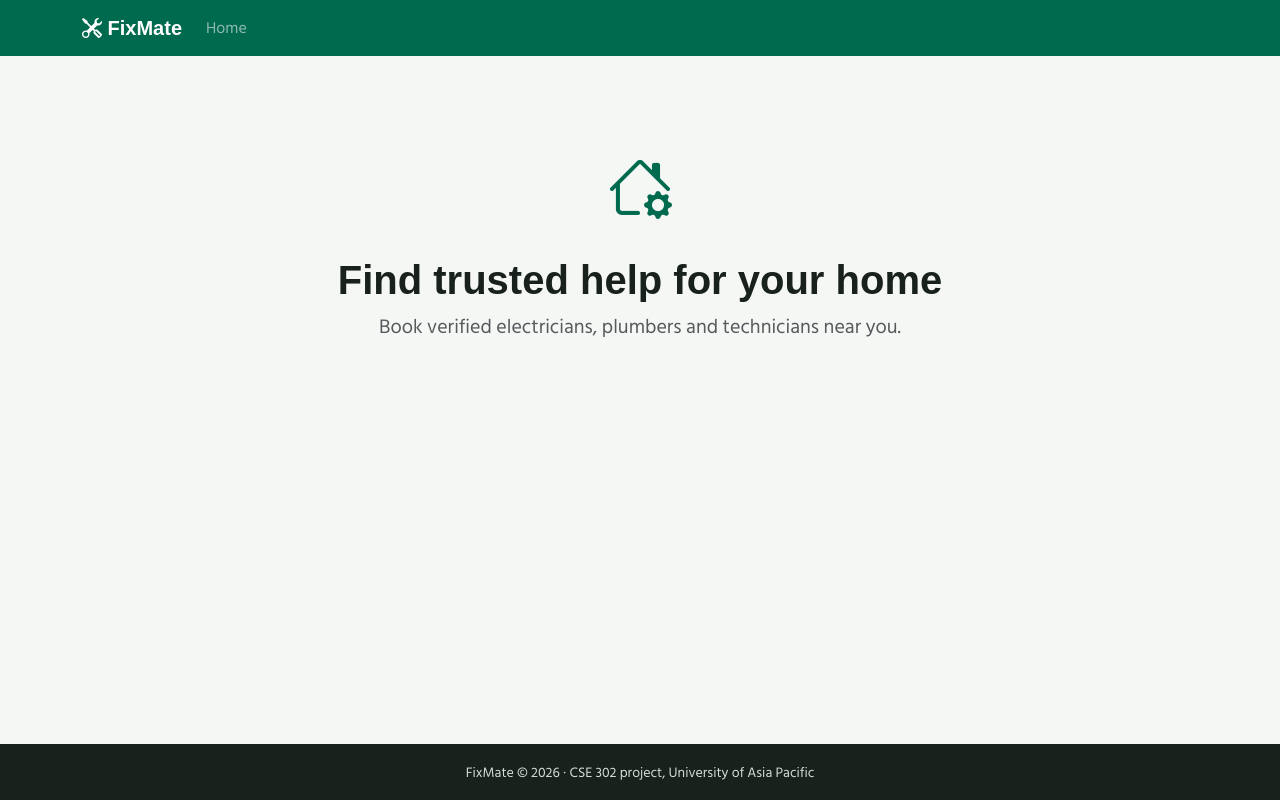
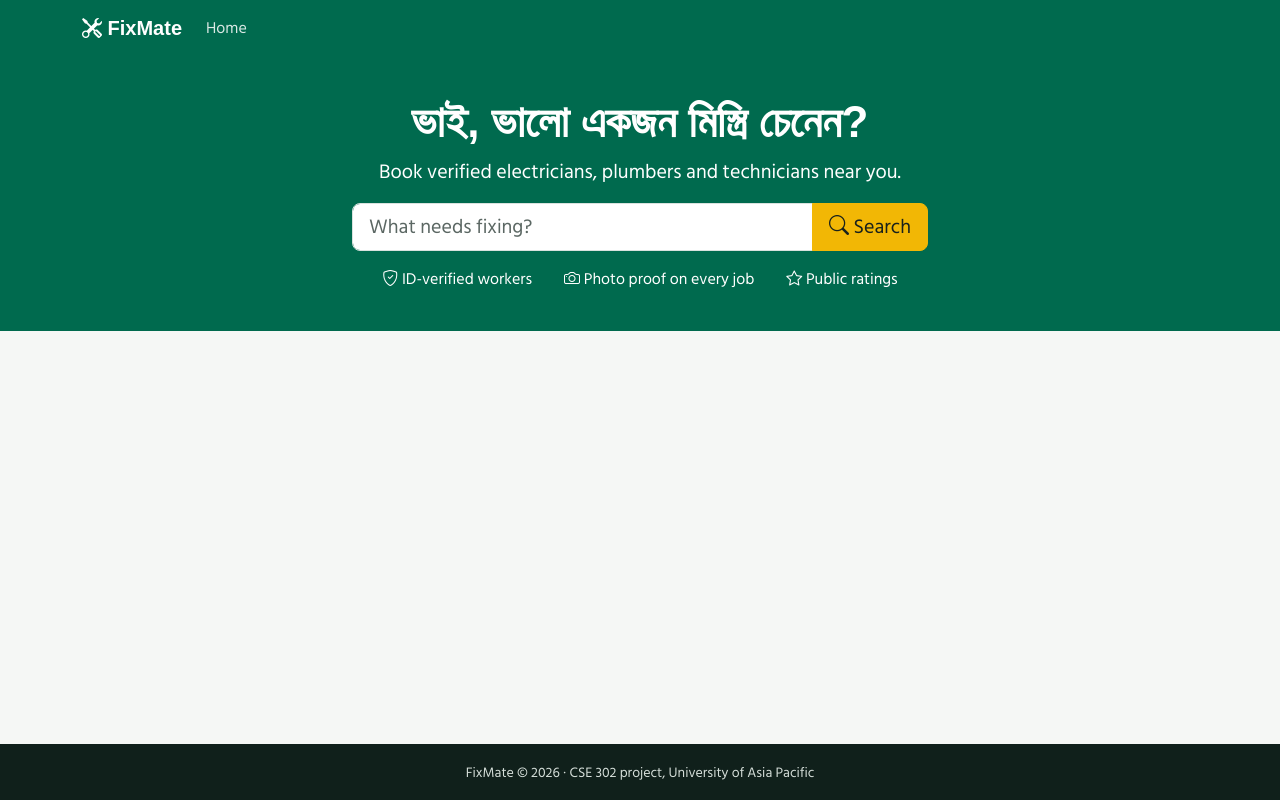
Before and after one commit to mahidhasan01/FixMate, a Django app: page / in a window 1280 px wide. Run offline with Django 5.2, Linux system fonts and the light colour scheme; some libraries are stand-ins or nearby versions; some web fonts are replaced.

Commit message:
add green hero with search bar and status badge styles

```diff
--- a/FixMate/urls.py
+++ b/FixMate/urls.py
@@ -14,6 +14,5 @@ urlpatterns = [
     path('payments/', include('payment_app.urls')),
 ]
 
-# Let the dev server show uploaded photos. PythonAnywhere serves them itself.
 if settings.DEBUG:
     urlpatterns += static(settings.MEDIA_URL, document_root=settings.MEDIA_ROOT)
--- a/accounts_app/admin.py
+++ b/accounts_app/admin.py
@@ -4,7 +4,6 @@ from django.contrib.auth.admin import UserAdmin
 from .models import User
 
 
-# Django's UserAdmin hashes passwords; we only add our two extra fields
 class CustomUserAdmin(UserAdmin):
     fieldsets = UserAdmin.fieldsets + (('FixMate', {'fields': ('phone', 'role')}),)
     add_fieldsets = UserAdmin.add_fieldsets + (('FixMate', {'fields': ('phone', 'role')}),)
--- a/static/css/style.css
+++ b/static/css/style.css
@@ -1,37 +1,41 @@
-/* FixMate colours */
 :root {
     --fm-green: #006a4e;
-    --fm-green-dark: #00523c;
+    --fm-green-dark: #004d38;
+    --fm-green-tint: #e6f2ee;
     --fm-yellow: #f2b705;
+    --fm-yellow-hover: #d9a404;
     --fm-ink: #18211c;
+    --fm-muted: #5b6763;
     --fm-paper: #f5f7f5;
+    --fm-border: #d9e2de;
+    --fm-footer: #10201b;
+    --fm-footer-text: #d5ded9;
     --fm-blue: #2c6db5;
     --fm-red: #c0392b;
 
-    /* Bootstrap reads these, so badges, text and background classes use our colours */
     --bs-primary: var(--fm-green);
     --bs-primary-rgb: 0, 106, 78;
-    --bs-success: var(--fm-green);
-    --bs-success-rgb: 0, 106, 78;
-    --bs-warning: var(--fm-yellow);
-    --bs-warning-rgb: 242, 183, 5;
-    --bs-info: var(--fm-blue);
-    --bs-info-rgb: 44, 109, 181;
     --bs-danger: var(--fm-red);
     --bs-danger-rgb: 192, 57, 43;
 
     --bs-body-color: var(--fm-ink);
-    --bs-body-bg: var(--fm-paper);
     --bs-body-font-family: 'Hind Siliguri', sans-serif;
+    --bs-secondary-color: var(--fm-muted);
+    --bs-border-color: var(--fm-border);
     --bs-link-color: var(--fm-blue);
     --bs-link-color-rgb: 44, 109, 181;
+    --bs-link-hover-color: #235791;
+    --bs-link-hover-color-rgb: 35, 87, 145;
+}
+
+body {
+    background-color: var(--fm-paper);
 }
 
 h1, h2, h3, h4, h5, h6, .navbar-brand {
     font-family: 'Anek Bangla', sans-serif;
 }
 
-/* Bootstrap buttons have their colours built in, so we set them here */
 .btn-primary {
     --bs-btn-bg: var(--fm-green);
     --bs-btn-border-color: var(--fm-green);
@@ -39,16 +43,29 @@ h1, h2, h3, h4, h5, h6, .navbar-brand {
     --bs-btn-hover-border-color: var(--fm-green-dark);
     --bs-btn-active-bg: var(--fm-green-dark);
     --bs-btn-active-border-color: var(--fm-green-dark);
+    --bs-btn-focus-shadow-rgb: 0, 106, 78;
 }
 
-/* Main call-to-action button: yellow with dark text */
+.btn-outline-primary {
+    --bs-btn-color: var(--fm-green-dark);
+    --bs-btn-border-color: var(--fm-green-dark);
+    --bs-btn-hover-color: #ffffff;
+    --bs-btn-hover-bg: var(--fm-green-dark);
+    --bs-btn-hover-border-color: var(--fm-green-dark);
+    --bs-btn-active-bg: var(--fm-green-dark);
+    --bs-btn-focus-shadow-rgb: 0, 77, 56;
+}
+
 .btn-warning {
     --bs-btn-color: var(--fm-ink);
     --bs-btn-bg: var(--fm-yellow);
     --bs-btn-border-color: var(--fm-yellow);
     --bs-btn-hover-color: var(--fm-ink);
-    --bs-btn-hover-bg: #d9a404;
-    --bs-btn-hover-border-color: #d9a404;
+    --bs-btn-hover-bg: var(--fm-yellow-hover);
+    --bs-btn-hover-border-color: var(--fm-yellow-hover);
+    --bs-btn-active-color: var(--fm-ink);
+    --bs-btn-active-bg: var(--fm-yellow-hover);
+    --bs-btn-focus-shadow-rgb: 217, 164, 4;
 }
 
 .form-control:focus,
@@ -57,20 +74,34 @@ h1, h2, h3, h4, h5, h6, .navbar-brand {
     box-shadow: 0 0 0 0.25rem rgba(0, 106, 78, 0.25);
 }
 
-.site-navbar {
+.badge-status-green  { color: #1e7b34; background-color: #e7f6ec; }
+.badge-status-orange { color: #b54708; background-color: #fef0c7; }
+.badge-status-blue   { color: #2c6db5; background-color: #e8f0fe; }
+.badge-status-red    { color: #c0392b; background-color: #fdecea; }
+.badge-status-grey   { color: #5b6763; background-color: #eef1ef; }
+
+.badge-verified {
+    color: #ffffff;
     background-color: var(--fm-green);
 }
 
-.hero {
-    padding: 4rem 1rem;
+.navbar.site-navbar {
+    background-color: var(--fm-green);
+    --bs-navbar-color: rgba(255, 255, 255, 0.85);
 }
 
-.hero-icon {
-    font-size: 4rem;
-    color: var(--fm-green);
+.hero {
+    background-color: var(--fm-green);
+    color: #ffffff;
+    padding: 2.5rem 0;
+}
+
+.hero-title {
+    font-size: clamp(1.75rem, 4vw, 2.75rem);
+    font-weight: 700;
 }
 
 .site-footer {
-    background-color: var(--fm-ink);
-    color: #d6ddd8;
+    background-color: var(--fm-footer);
+    color: var(--fm-footer-text);
 }
--- a/templates/base.html
+++ b/templates/base.html
@@ -12,10 +12,16 @@
     <link rel="preconnect" href="https://fonts.gstatic.com" crossorigin>
     <link rel="stylesheet" href="https://fonts.googleapis.com/css2?family=Anek+Bangla:wght@500;700&family=Hind+Siliguri:wght@400;600&display=swap">
     <link rel="stylesheet" href="{% static 'css/style.css' %}">
+    <script src="https://cdn.tailwindcss.com"></script>
+    <script>
+        tailwind.config = { prefix: 'tw-', corePlugins: { preflight: false } };
+    </script>
 </head>
 <body class="d-flex flex-column min-vh-100">
 
     {% include 'partials/_navbar.html' %}
+
+    {% block hero %}{% endblock %}
 
     <main class="container flex-grow-1 py-4">
         {% include 'partials/_messages.html' %}
--- a/templates/home.html
+++ b/templates/home.html
@@ -2,12 +2,27 @@
 
 {% block title %}FixMate - Home{% endblock %}
 
-{% block content %}
+{% block hero %}
     <section class="hero text-center">
-        <i class="bi bi-house-gear hero-icon"></i>
-        <h1 class="fw-bold mt-3">Find trusted help for your home</h1>
-        <p class="lead text-muted">
-            Book verified electricians, plumbers and technicians near you.
-        </p>
+        <div class="container">
+            <h1 class="hero-title" lang="bn">ভাই, ভালো একজন মিস্ত্রি চেনেন?</h1>
+            <p class="lead mb-3">Book verified electricians, plumbers and technicians near you.</p>
+
+            <form method="get" role="search" class="tw-max-w-xl tw-mx-auto">
+                <div class="input-group input-group-lg">
+                    <input type="search" name="q" class="form-control"
+                           placeholder="What needs fixing?" aria-label="Search services">
+                    <button type="submit" class="btn btn-warning">
+                        <i class="bi bi-search"></i> Search
+                    </button>
+                </div>
+            </form>
+
+            <ul class="list-unstyled d-flex flex-wrap justify-content-center tw-gap-x-8 tw-gap-y-2 mt-3 mb-0">
+                <li><i class="bi bi-shield-check"></i> ID-verified workers</li>
+                <li><i class="bi bi-camera"></i> Photo proof on every job</li>
+                <li><i class="bi bi-star"></i> Public ratings</li>
+            </ul>
+        </div>
     </section>
 {% endblock %}
```
Also changed, not shown: FixMate/settings.py (+1 -10 lines).
